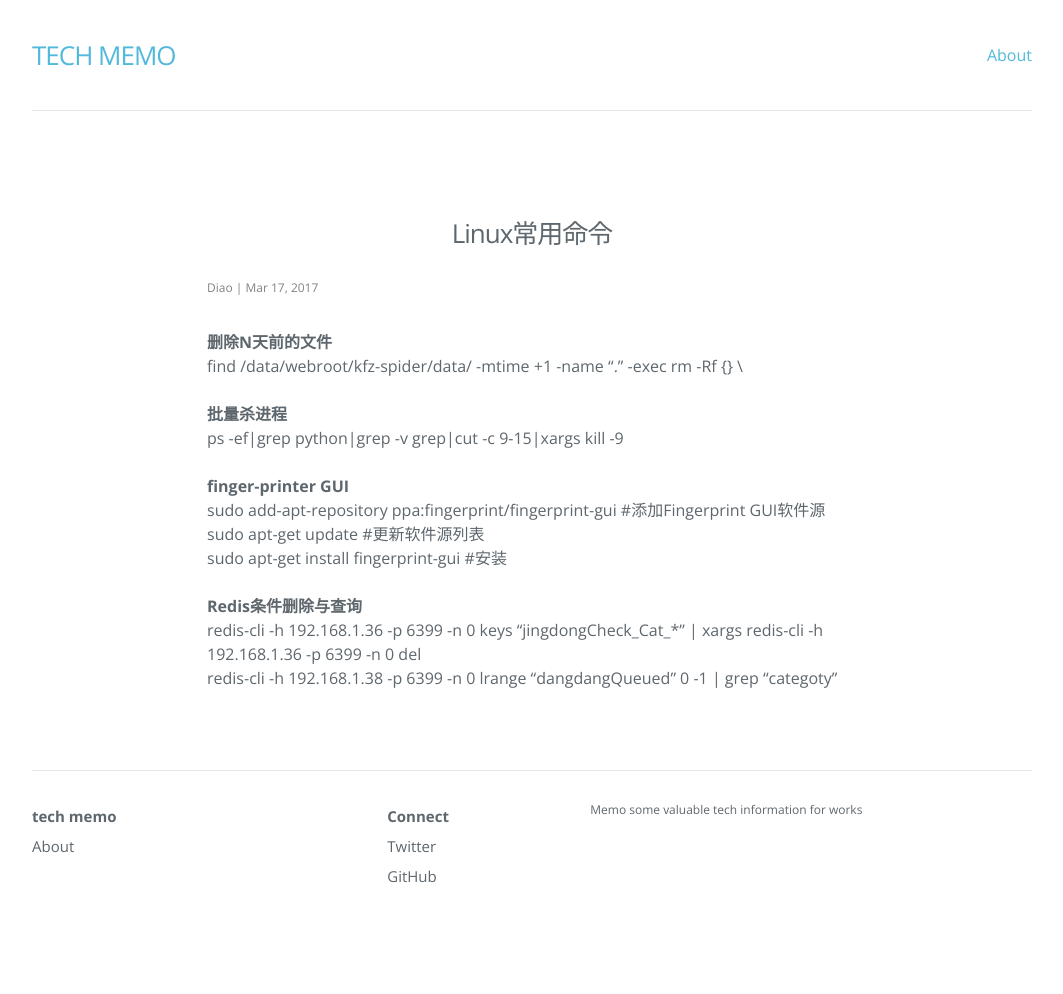
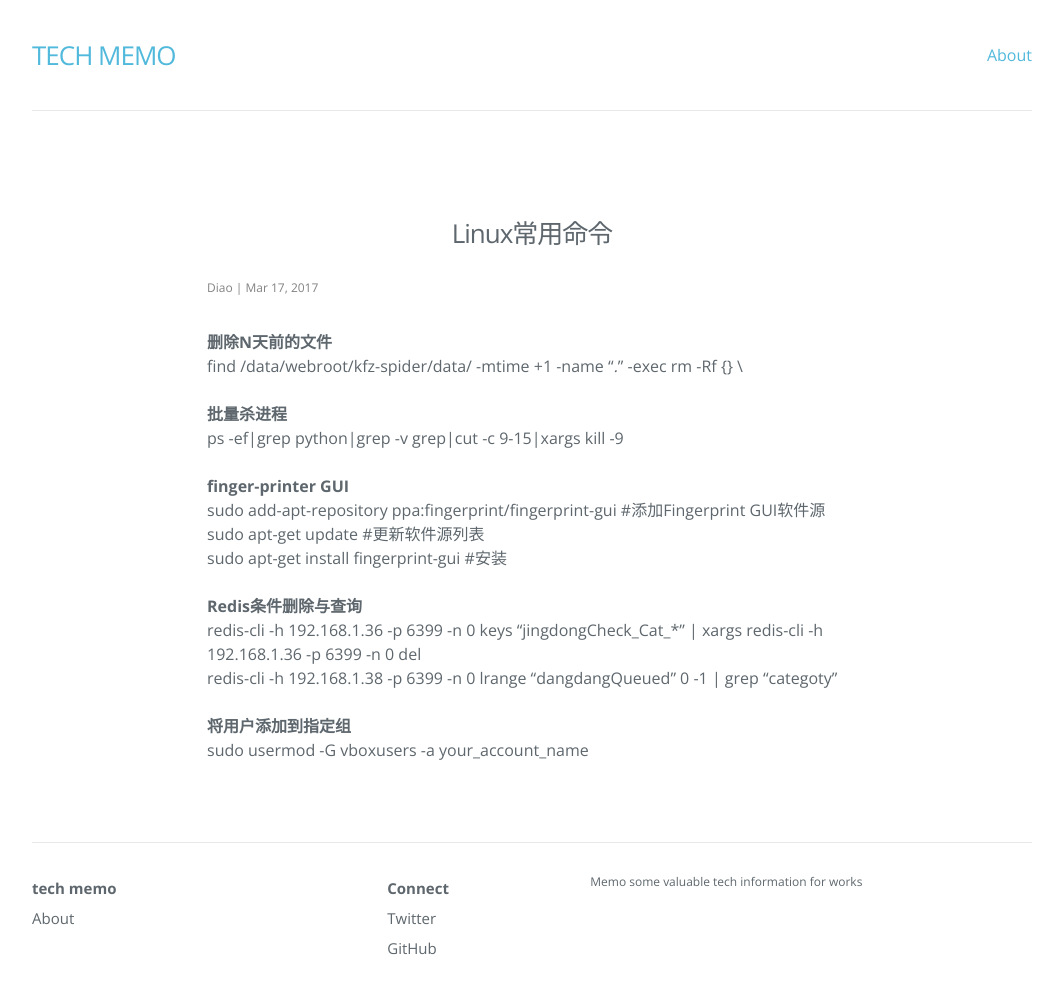
Before and after one commit to diaoyinlong/blog, a Jekyll site: the page built from _posts/2017-03-17-Linux下好用的命令.md, in a window 1280 px wide and 1031 px high. Shown: the top 994 px of the window, without its empty margins (108-1171 px from the left). Built offline with Jekyll 4.4.1, drawn with Linux system fonts in a browser that asks for light colours; nearby versions of some CDN libraries.

Commit message:
Update Linux常用命令

```diff
--- a/_posts/2017-03-17-Linux下好用的命令.md
+++ b/_posts/2017-03-17-Linux下好用的命令.md
@@ -18,3 +18,7 @@ sudo apt-get install fingerprint-gui  #安装
 __Redis条件删除与查询__
 redis-cli -h 192.168.1.36 -p 6399 -n 0 keys "jingdongCheck_Cat_*" | xargs redis-cli -h 192.168.1.36 -p 6399 -n 0 del
 redis-cli -h 192.168.1.38 -p 6399 -n 0 lrange "dangdangQueued" 0 -1 | grep "categoty"
+
+
+__将用户添加到指定组__
+sudo usermod -G vboxusers -a your_account_name
```
